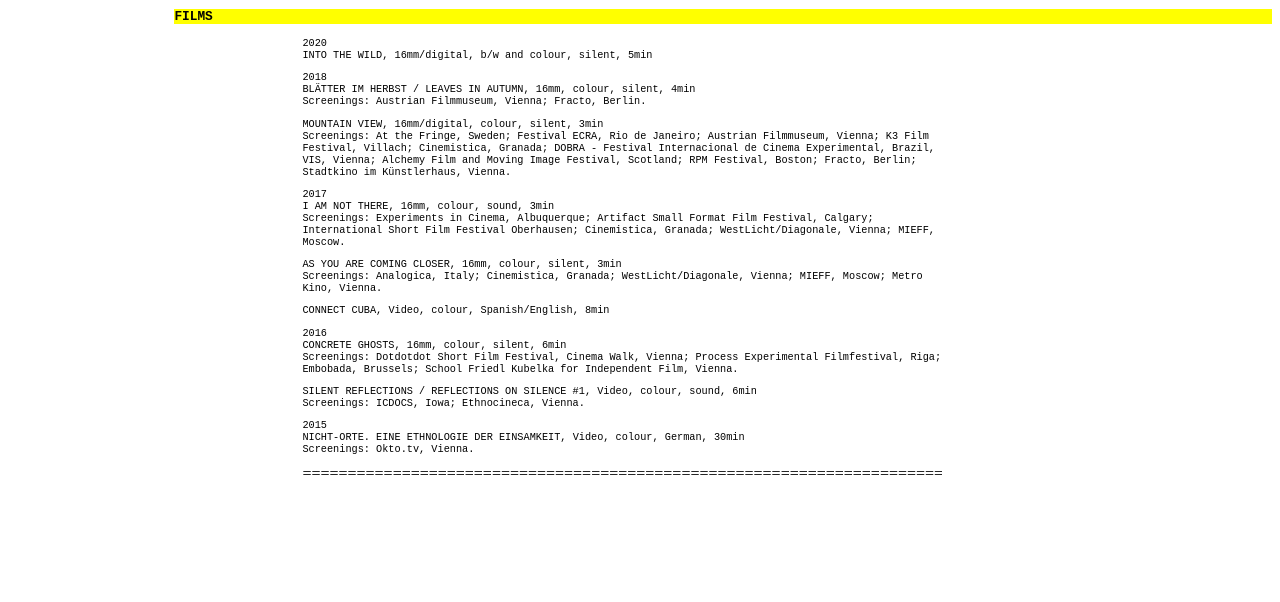
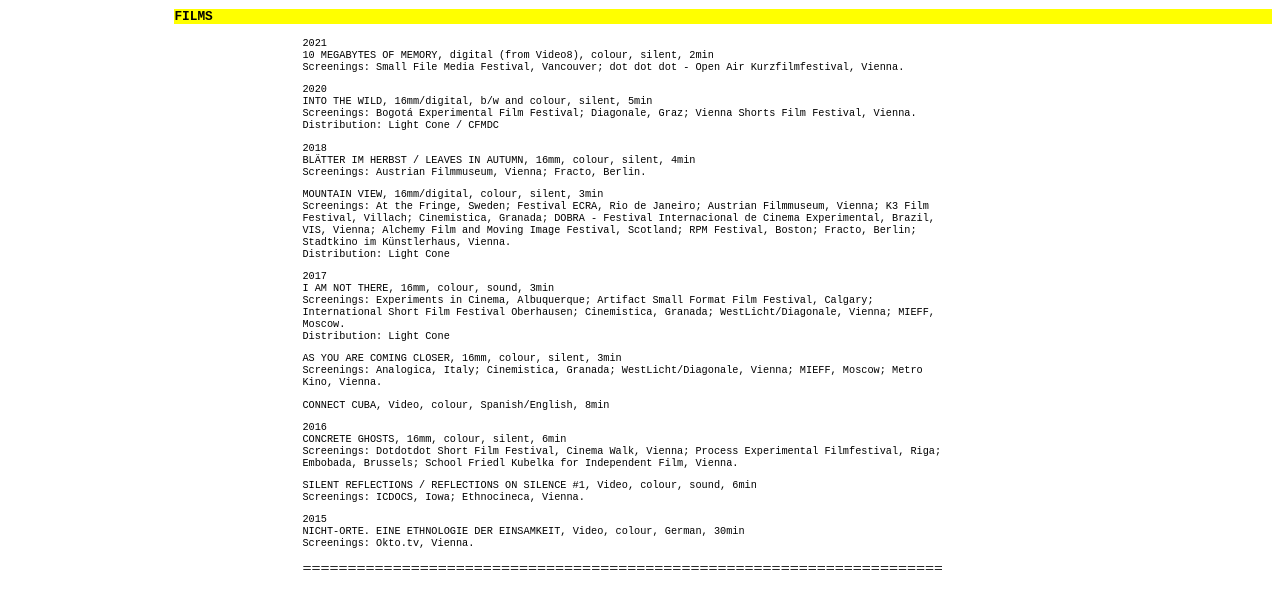
Before and after one commit to lostlostlost/lostlostlost, a Jekyll site: the page built from films.md, in a window 1280 px wide and 1053 px high, cut to the strip 451-1053 px from the top of the window. Built offline with Jekyll 4.4.1, drawn with Linux system fonts in a browser that asks for light colours.

Commit message:
new stuff

```diff
--- a/_config.yml
+++ b/_config.yml
@@ -22,7 +22,7 @@
 email: lostlostlost@posteo.net
 description: >- # this means to ignore newlines until "baseurl:"
   Films
-baseurl: "" # the subpath of your site, e.g. /blog
+baseurl: "https://markusmaicher.com" # the subpath of your site, e.g. /blog
 url: "" # the base hostname & protocol for your site, e.g. http://example.com
 twitter_username:
 github_username:
--- a/films.md
+++ b/films.md
@@ -7,19 +7,27 @@
 
 # Films
 
+2021 <br>
+<strong>10 megabytes of memory</strong>, digital (from Video8), colour, silent, 2min <br>
+Screenings: Small File Media Festival, Vancouver; dot dot dot - Open Air Kurzfilmfestival, Vienna.
+
 2020 <br>
 <strong>Into the Wild</strong>, 16mm/digital, b/w and colour, silent, 5min <br>
+Screenings: Bogotá Experimental Film Festival; Diagonale, Graz; Vienna Shorts Film Festival, Vienna. <br>
+Distribution: Light Cone / CFMDC
 
 2018 <br>
 <strong>Blätter im Herbst / Leaves in Autumn</strong>, 16mm, colour, silent, 4min <br>
 Screenings: Austrian Filmmuseum, Vienna; Fracto, Berlin.
 
 <strong>Mountain View</strong>, 16mm/digital, colour, silent, 3min <br>
-Screenings: At the Fringe, Sweden; Festival ECRA, Rio de Janeiro; Austrian Filmmuseum, Vienna; K3 Film Festival, Villach; Cinemistica, Granada; DOBRA - Festival Internacional de Cinema Experimental, Brazil, VIS, Vienna; Alchemy Film and Moving Image Festival, Scotland; RPM Festival, Boston; Fracto, Berlin; Stadtkino im Künstlerhaus, Vienna.
+Screenings: At the Fringe, Sweden; Festival ECRA, Rio de Janeiro; Austrian Filmmuseum, Vienna; K3 Film Festival, Villach; Cinemistica, Granada; DOBRA - Festival Internacional de Cinema Experimental, Brazil, VIS, Vienna; Alchemy Film and Moving Image Festival, Scotland; RPM Festival, Boston; Fracto, Berlin; Stadtkino im Künstlerhaus, Vienna.<br>
+Distribution: Light Cone
 
 2017 <br>
 <strong>I am not there</strong>, 16mm, colour, sound, 3min <br>
-Screenings: Experiments in Cinema, Albuquerque; Artifact Small Format Film Festival, Calgary; International Short Film Festival Oberhausen; Cinemistica, Granada; WestLicht/Diagonale, Vienna; MIEFF, Moscow.
+Screenings: Experiments in Cinema, Albuquerque; Artifact Small Format Film Festival, Calgary; International Short Film Festival Oberhausen; Cinemistica, Granada; WestLicht/Diagonale, Vienna; MIEFF, Moscow.<br>
+Distribution: Light Cone
 
 <strong>As you are coming closer</strong>, 16mm, colour, silent, 3min <br>
 Screenings: Analogica, Italy; Cinemistica, Granada; WestLicht/Diagonale, Vienna; MIEFF, Moscow; Metro Kino, Vienna.
```
Also changed, not shown: curating.md (+3 -0 lines), cv.md (+10 -0 lines), projection.md (+1 -0 lines), publications.md (+3 -0 lines).
